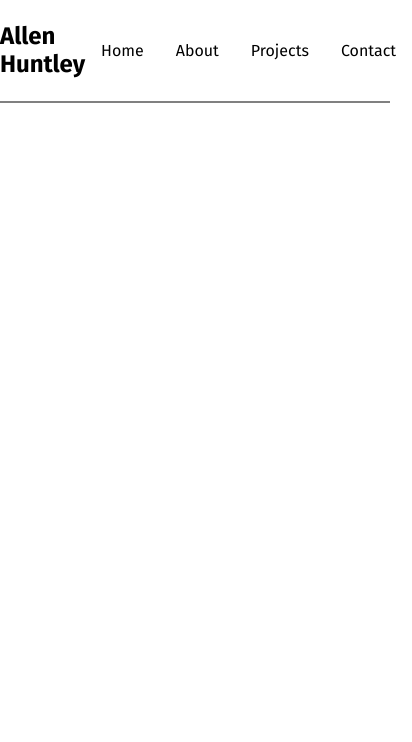
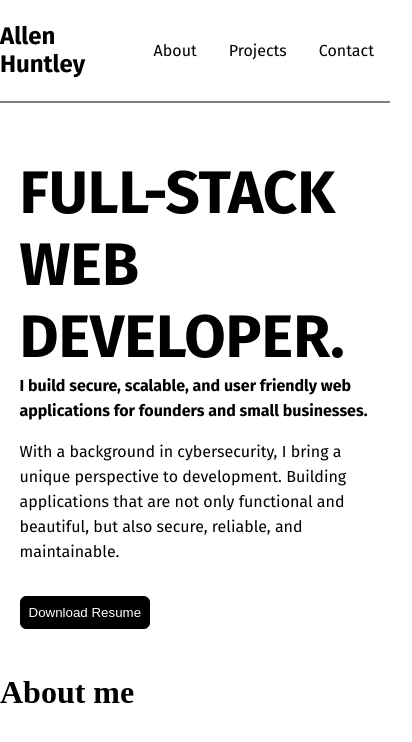
Before and after one commit to AllenCodess/portfolio-website, a React (Vite) app: page / in a window 390 px wide. Shown: the top 742 px of the page, 412 px wide, since content can reach past the window. Built offline with nearby package versions, Linux system fonts and the light colour scheme.

Commit message:
added some mobile response to the hero section

```diff
--- a/src/componenets/NavBar.jsx
+++ b/src/componenets/NavBar.jsx
@@ -7,13 +7,33 @@ const NavBar = () => {
         </div>
         <div className="right-nav">
           <ul className="right-nav-list">
-            <li className="right-nav-list-item">Home</li>
             <li className="right-nav-list-item">About</li>
             <li className="right-nav-list-item">Projects</li>
             <li className="right-nav-list-item">Contact</li>
           </ul>
         </div>
       </div>
+      <div className="hero-section container">
+        <div className="hero-section-text">
+          <div className="hero-header-container">
+            <h1 className="hero-header">FULL-STACK</h1>
+            <h1 className="hero-header">WEB DEVELOPER.</h1>
+          </div>
+          <h4 className="hero-heading">
+            I build secure, scalable, and user friendly web applications for founders and small
+            businesses.
+          </h4>
+          <p className="hero-description">
+            With a background in cybersecurity, I bring a unique perspective to development.
+            Building applications that are not only functional and beautiful, but also secure,
+            reliable, and maintainable.
+          </p>
+          <button className="hero-btn">Download Resume</button>
+        </div>
+      </div>
+      <div className="about-me-section container">
+        <h1>About me</h1>
+      </div>
     </>
   );
 };
--- a/src/index.css
+++ b/src/index.css
@@ -28,3 +28,51 @@
   padding: 0 1rem;
   list-style: none;
 }
+
+/* Hero Section */
+
+.hero-section {
+  font-family: "Fira Sans", sans-serif;
+}
+
+.hero-section-text {
+  width: 43%;
+}
+
+.hero-header-container {
+  margin-top: 2rem;
+}
+
+.hero-header {
+  font-size: 90px;
+}
+
+.hero-heading {
+  margin-bottom: 1rem;
+  line-height: 25px;
+}
+
+.hero-description {
+  line-height: 25px;
+}
+
+.hero-btn {
+  background-color: black;
+  color: white;
+  border-radius: 6px;
+  padding: 8px;
+  border: 1px solid black;
+  margin-top: 2rem;
+}
+
+/* Mobile response */
+@media (max-width: 768px) {
+  .hero-header {
+    font-size: 60px;
+  }
+
+  .hero-section-text {
+    width: 90%;
+    margin: 0 auto;
+  }
+}
```
Also changed, not shown: src/assets/heroImage.png (added).
